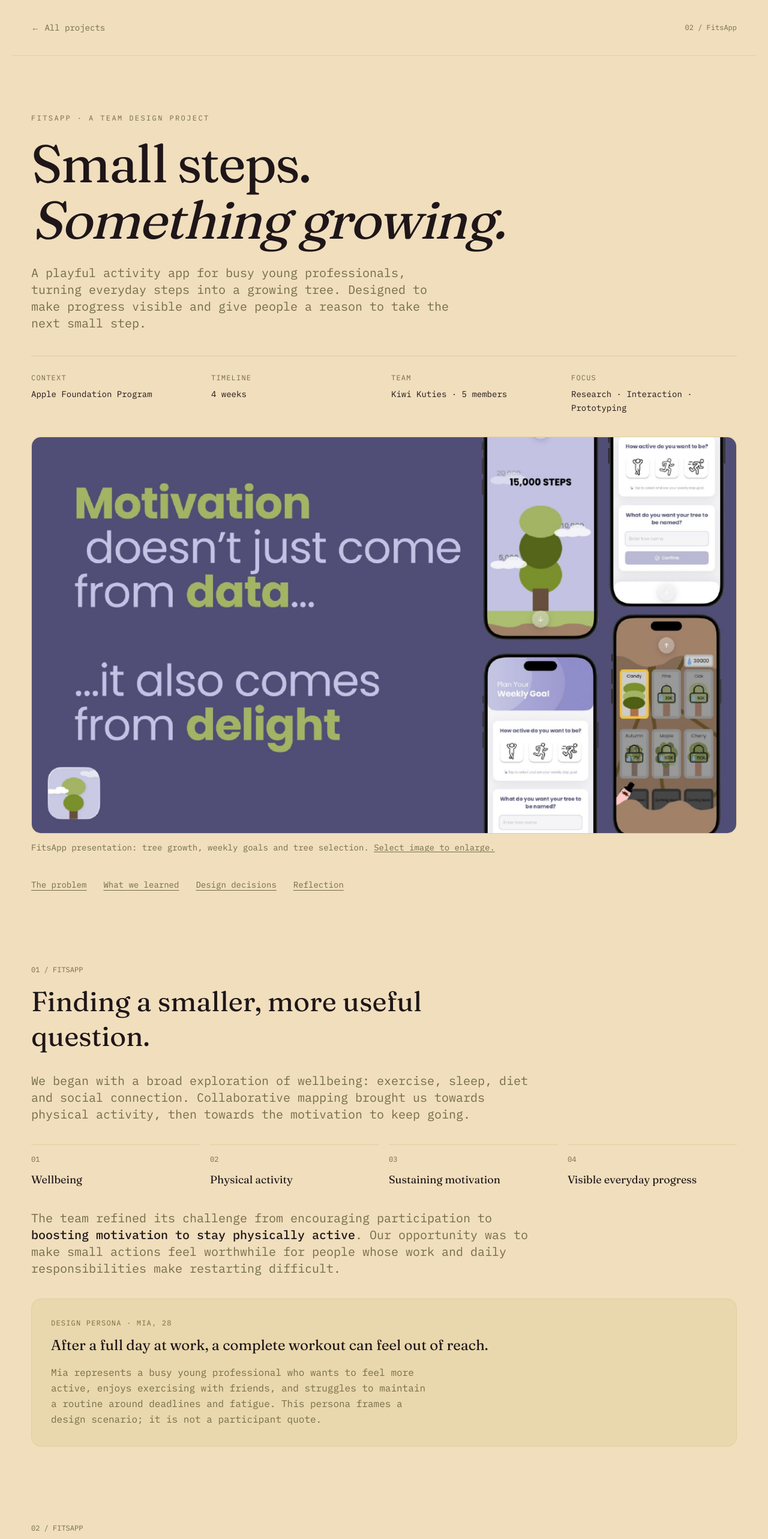
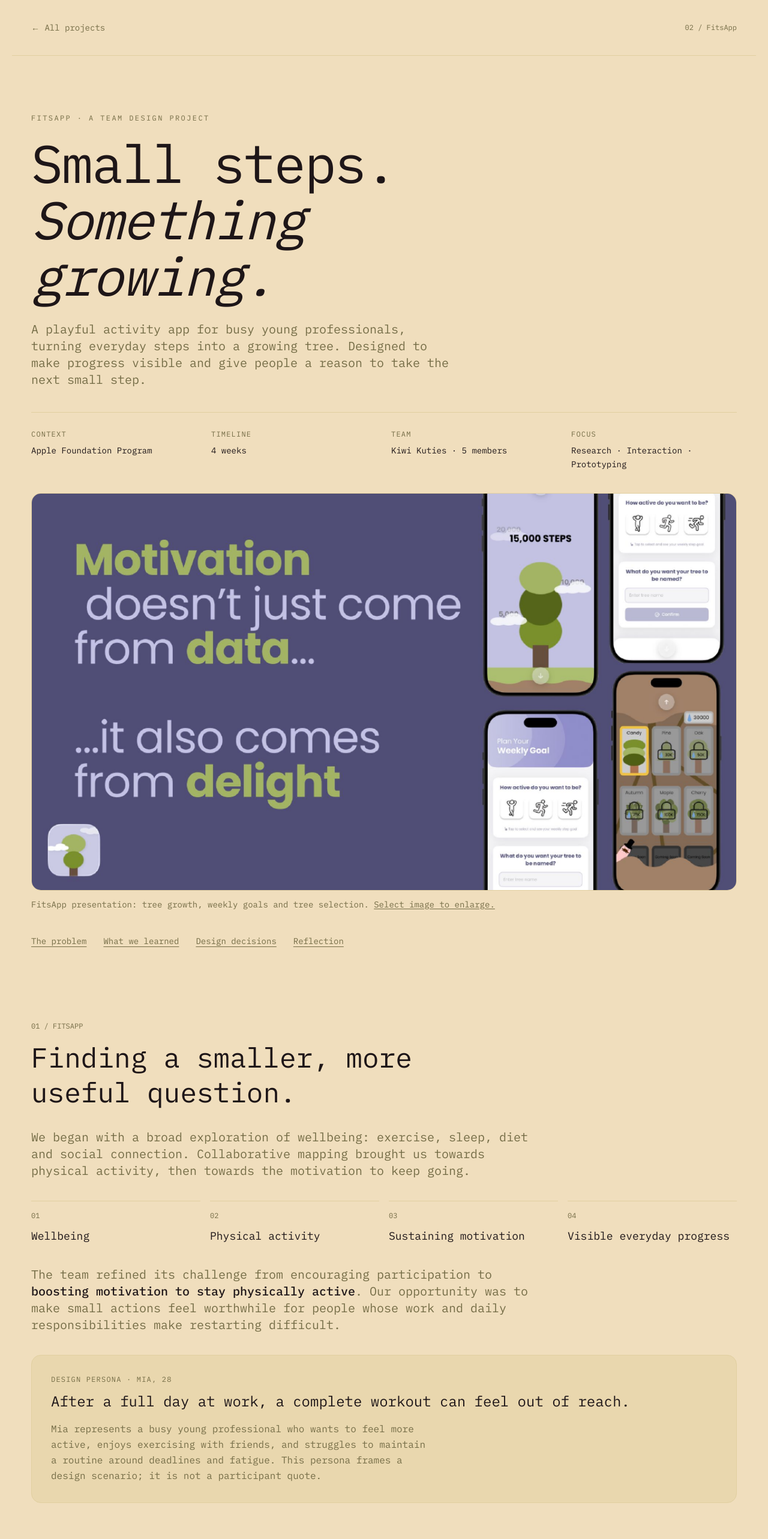
Before and after one commit to hedytan/hedy_portfolio, a Next.js app: page /projects/fitsapp in a window 1280 px wide. Shown: the top 2566 px of the page at 60% size. Built offline with nearby package versions, Linux system fonts and the light colour scheme.

Commit message:
Use IBM Plex Mono throughout FitsApp case study

```diff
--- a/app/projects/fitsapp/page.tsx
+++ b/app/projects/fitsapp/page.tsx
@@ -19,14 +19,14 @@ const decisions = [
 
 export default function FitsApp() {
   return (
-    <main className="bg-bg text-ink">
+    <main className="font-mono bg-bg text-ink">
       <nav aria-label="Project navigation" className="flex items-center justify-between gap-4 max-w-content mx-auto px-6 md:px-8 py-6 border-b border-faint">
         <Link href="/#work" className="py-3 text-sm text-soft hover:text-ink">← All projects</Link>
         <span className="font-mono text-xs text-soft">02 / FitsApp</span>
       </nav>
       <header className="max-w-content mx-auto px-6 md:px-8 pt-16 md:pt-24 pb-12">
         <p className="text-xs uppercase tracking-[.2em] text-soft mb-5">FitsApp · A team design project</p>
-        <h1 className="font-serif text-[clamp(42px,7vw,88px)] leading-[1.07] tracking-tight max-w-[15ch]">Small steps.<br /><em>Something growing.</em></h1>
+        <h1 className="font-mono text-[clamp(42px,7vw,88px)] leading-[1.07] tracking-tight max-w-[15ch]">Small steps.<br /><em>Something growing.</em></h1>
         <p className="text-lg md:text-xl text-soft leading-relaxed max-w-[58ch] mt-7">A playful activity app for busy young professionals, turning everyday steps into a growing tree. Designed to make progress visible and give people a reason to take the next small step.</p>
         <dl className="grid grid-cols-2 md:grid-cols-4 gap-6 mt-10 pt-7 border-t border-faint">
           {[["Context", "Apple Foundation Program"], ["Timeline", "4 weeks"], ["Team", "Kiwi Kuties · 5 members"], ["Focus", "Research · Interaction · Prototyping"]].map(([label, value]) => <div key={label}><dt className="text-xs uppercase tracking-widest text-soft mb-2">{label}</dt><dd className="text-sm leading-relaxed">{value}</dd></div>)}
@@ -40,36 +40,36 @@ export default function FitsApp() {
       <Section id="problem" number="01" title="Finding a smaller, more useful question.">
         <Lead>We began with a broad exploration of wellbeing: exercise, sleep, diet and social connection. Collaborative mapping brought us towards physical activity, then towards the motivation to keep going.</Lead>
         <ol className="grid sm:grid-cols-2 lg:grid-cols-4 gap-4 my-9">
-          {["Wellbeing", "Physical activity", "Sustaining motivation", "Visible everyday progress"].map((step, i) => <li key={step} className="border-t border-faint pt-4"><span className="block font-mono text-xs text-soft mb-3">0{i + 1}</span><span className="text-lg font-serif">{step}</span></li>)}
+          {["Wellbeing", "Physical activity", "Sustaining motivation", "Visible everyday progress"].map((step, i) => <li key={step} className="border-t border-faint pt-4"><span className="block font-mono text-xs text-soft mb-3">0{i + 1}</span><span className="text-lg font-mono">{step}</span></li>)}
         </ol>
         <Lead>The team refined its challenge from encouraging participation to <strong>boosting motivation to stay physically active</strong>. Our opportunity was to make small actions feel worthwhile for people whose work and daily responsibilities make restarting difficult.</Lead>
         <aside className="mt-9 rounded-2xl bg-panel border border-faint p-6 md:p-8">
           <p className="text-xs uppercase tracking-widest text-soft">Design persona · Mia, 28</p>
-          <p className="font-serif text-2xl leading-snug mt-3">After a full day at work, a complete workout can feel out of reach.</p>
+          <p className="font-mono text-2xl leading-snug mt-3">After a full day at work, a complete workout can feel out of reach.</p>
           <p className="text-soft leading-relaxed mt-4 max-w-[65ch]">Mia represents a busy young professional who wants to feel more active, enjoys exercising with friends, and struggles to maintain a routine around deadlines and fatigue. This persona frames a design scenario; it is not a participant quote.</p>
         </aside>
       </Section>
 
       <Section id="research" number="02" title="Three signals that shaped the concept.">
         <Lead>We organised the research around motivation, engagement and activity. These signals helped us move from a broad exercise challenge to a focused visualisation concept.</Lead>
-        <div className="grid md:grid-cols-3 gap-5 mt-9">{insights.map(item => <article key={item.title} className="rounded-2xl border border-faint p-6 bg-panel"><p className="text-xs text-soft mb-4">{item.source}</p><h3 className="font-serif text-2xl leading-tight">{item.title}</h3><p className="text-soft leading-relaxed mt-4">{item.text}</p><p className="border-t border-faint mt-5 pt-5 leading-relaxed">{item.implication}</p></article>)}</div>
+        <div className="grid md:grid-cols-3 gap-5 mt-9">{insights.map(item => <article key={item.title} className="rounded-2xl border border-faint p-6 bg-panel"><p className="text-xs text-soft mb-4">{item.source}</p><h3 className="font-mono text-2xl leading-tight">{item.title}</h3><p className="text-soft leading-relaxed mt-4">{item.text}</p><p className="border-t border-faint mt-5 pt-5 leading-relaxed">{item.implication}</p></article>)}</div>
         <details className="mt-8 border-y border-faint py-5"><summary className="cursor-pointer py-2 font-medium">A note on the research evidence</summary><p className="text-soft leading-relaxed mt-4 max-w-[75ch]">The process boards distinguish interviews, desk research and generative-AI exploration. Interview summaries informed our interpretation; desk research provided context; AI-generated material helped explore hypotheses and is not treated as participant evidence. The material presented here does not establish participant counts or measured behaviour change.</p></details>
       </Section>
 
       <Section id="concept" number="03" title="What if progress felt like something you were growing?">
         <Lead>A tree gave us a visual metaphor for accumulated effort. Steps become growth; growth gives users something to return to. The concept keeps numerical feedback visible while adding a more personal reason to check in.</Lead>
-        <div className="grid sm:grid-cols-3 gap-6 mt-9">{[["Move", "Everyday walking provides the input."], ["See", "A step count and tree show progress together."], ["Make it yours", "Goals, a tree name and visual choices add ownership."]].map(([title, text]) => <div key={title} className="border-l-2 border-faint pl-5"><h3 className="font-serif text-2xl">{title}</h3><p className="text-soft mt-3 leading-relaxed">{text}</p></div>)}</div>
+        <div className="grid sm:grid-cols-3 gap-6 mt-9">{[["Move", "Everyday walking provides the input."], ["See", "A step count and tree show progress together."], ["Make it yours", "Goals, a tree name and visual choices add ownership."]].map(([title, text]) => <div key={title} className="border-l-2 border-faint pl-5"><h3 className="font-mono text-2xl">{title}</h3><p className="text-soft mt-3 leading-relaxed">{text}</p></div>)}</div>
         <Figure name="progress" caption="The concept pairs visible growth with step counts and personal goal settings." />
       </Section>
 
       <Section id="decisions" number="04" title="The choices behind the tree.">
         <Lead>Each choice makes the experience more focused, but also leaves something unresolved. These are the trade-offs visible in the design and the questions they raise.</Lead>
-        <div className="mt-9">{decisions.map((item, i) => <article key={item.title} className="grid md:grid-cols-[1fr_2fr] gap-5 md:gap-12 py-8 border-t border-faint"><h3 className="font-serif text-2xl"><span className="block font-mono text-xs text-soft mb-3">0{i + 1}</span>{item.title}</h3><div><p className="leading-relaxed">{item.choice}</p><p className="text-soft leading-relaxed mt-4"><strong className="text-ink font-medium">The trade-off: </strong>{item.tradeoff}</p></div></article>)}</div>
+        <div className="mt-9">{decisions.map((item, i) => <article key={item.title} className="grid md:grid-cols-[1fr_2fr] gap-5 md:gap-12 py-8 border-t border-faint"><h3 className="font-mono text-2xl"><span className="block font-mono text-xs text-soft mb-3">0{i + 1}</span>{item.title}</h3><div><p className="leading-relaxed">{item.choice}</p><p className="text-soft leading-relaxed mt-4"><strong className="text-ink font-medium">The trade-off: </strong>{item.tradeoff}</p></div></article>)}</div>
       </Section>
 
       <Section id="evolution" number="05" title="From a growing tree to a personal world.">
         <Lead>Paper sketches explored a close-up tree, a zoomed-out view, goal setting and a shop beneath the roots. Later interface explorations brought these ideas into a consistent visual world of clouds, soil and tree shapes.</Lead>
-        <div className="grid md:grid-cols-3 gap-6 mt-8">{[["Make growth readable", "The tree remains the focal point, with the step count and scale giving it context."], ["Make goals tangible", "Activity-level choices reveal step targets, helping connect an intention with a number."], ["Make progress personal", "Tree selection and locked options explore how accumulated steps could unlock visual variety."]].map(([title, text]) => <article key={title}><h3 className="font-serif text-xl">{title}</h3><p className="text-soft leading-relaxed mt-3">{text}</p></article>)}</div>
+        <div className="grid md:grid-cols-3 gap-6 mt-8">{[["Make growth readable", "The tree remains the focal point, with the step count and scale giving it context."], ["Make goals tangible", "Activity-level choices reveal step targets, helping connect an intention with a number."], ["Make progress personal", "Tree selection and locked options explore how accumulated steps could unlock visual variety."]].map(([title, text]) => <article key={title}><h3 className="font-mono text-xl">{title}</h3><p className="text-soft leading-relaxed mt-3">{text}</p></article>)}</div>
         <Figure name="customisation" caption="Tree selection and visual variations in the project presentation. These screens show the design direction, not a measured improvement in motivation." />
       </Section>
 
@@ -81,7 +81,7 @@ export default function FitsApp() {
 
       <Section id="reflection" number="07" title="Designing a reason to return, without a reason to feel guilty.">
         <Lead>The strongest unresolved question is the role of pressure. A shrinking tree might encourage a return, but it might also make an already busy person feel worse. The next iteration should test that tension directly.</Lead>
-        <div className="grid md:grid-cols-3 gap-6 mt-9">{[["Understanding", "Can people explain how steps translate into growth and rewards after using the prototype?"], ["Recovery", "How do users respond to regression compared with paused growth and a forgiving restart?"], ["Staying power", "Does the experience remain meaningful after its novelty fades? A longer study would be needed to assess this."]].map(([title, text]) => <article key={title} className="bg-panel border border-faint rounded-2xl p-6"><h3 className="font-serif text-2xl">{title}</h3><p className="mt-4 leading-relaxed text-soft">{text}</p></article>)}</div>
+        <div className="grid md:grid-cols-3 gap-6 mt-9">{[["Understanding", "Can people explain how steps translate into growth and rewards after using the prototype?"], ["Recovery", "How do users respond to regression compared with paused growth and a forgiving restart?"], ["Staying power", "Does the experience remain meaningful after its novelty fades? A longer study would be needed to assess this."]].map(([title, text]) => <article key={title} className="bg-panel border border-faint rounded-2xl p-6"><h3 className="font-mono text-2xl">{title}</h3><p className="mt-4 leading-relaxed text-soft">{text}</p></article>)}</div>
         <p className="mt-9 text-soft leading-relaxed max-w-[70ch]">FitsApp gave our team a focused concept to investigate: make everyday movement visible, personal and rewarding. Its effect on sustained activity remains a hypothesis to test.</p>
       </Section>
       <footer className="max-w-content mx-auto px-6 md:px-8 py-12 border-t border-faint flex justify-between gap-5 text-sm"><Link href="/#work" className="py-3 hover:underline">← All projects</Link><Link href="/projects/resonance" className="py-3 hover:underline">Resonance →</Link></footer>
@@ -89,7 +89,7 @@ export default function FitsApp() {
   );
 }
 function Section({ id, number, title, children }: { id: string; number: string; title: string; children: React.ReactNode }) {
-  return <section id={id} className="max-w-content mx-auto px-6 md:px-8 py-12 md:py-16 scroll-mt-8"><p className="text-xs font-mono text-soft mb-4">{number} / FITSAPP</p><h2 className="font-serif text-[clamp(30px,4vw,46px)] leading-tight max-w-[28ch]">{title}</h2><div className="mt-8">{children}</div></section>;
+  return <section id={id} className="max-w-content mx-auto px-6 md:px-8 py-12 md:py-16 scroll-mt-8"><p className="text-xs font-mono text-soft mb-4">{number} / FITSAPP</p><h2 className="font-mono text-[clamp(30px,4vw,46px)] leading-tight max-w-[28ch]">{title}</h2><div className="mt-8">{children}</div></section>;
 }
 function Lead({ children }: { children: React.ReactNode }) { return <p className="text-lg md:text-xl leading-relaxed text-soft max-w-[70ch] [&_strong]:text-ink [&_strong]:font-medium">{children}</p>; }
 function Figure({ name, caption, priority = false }: { name: string; caption: string; priority?: boolean }) {
```
